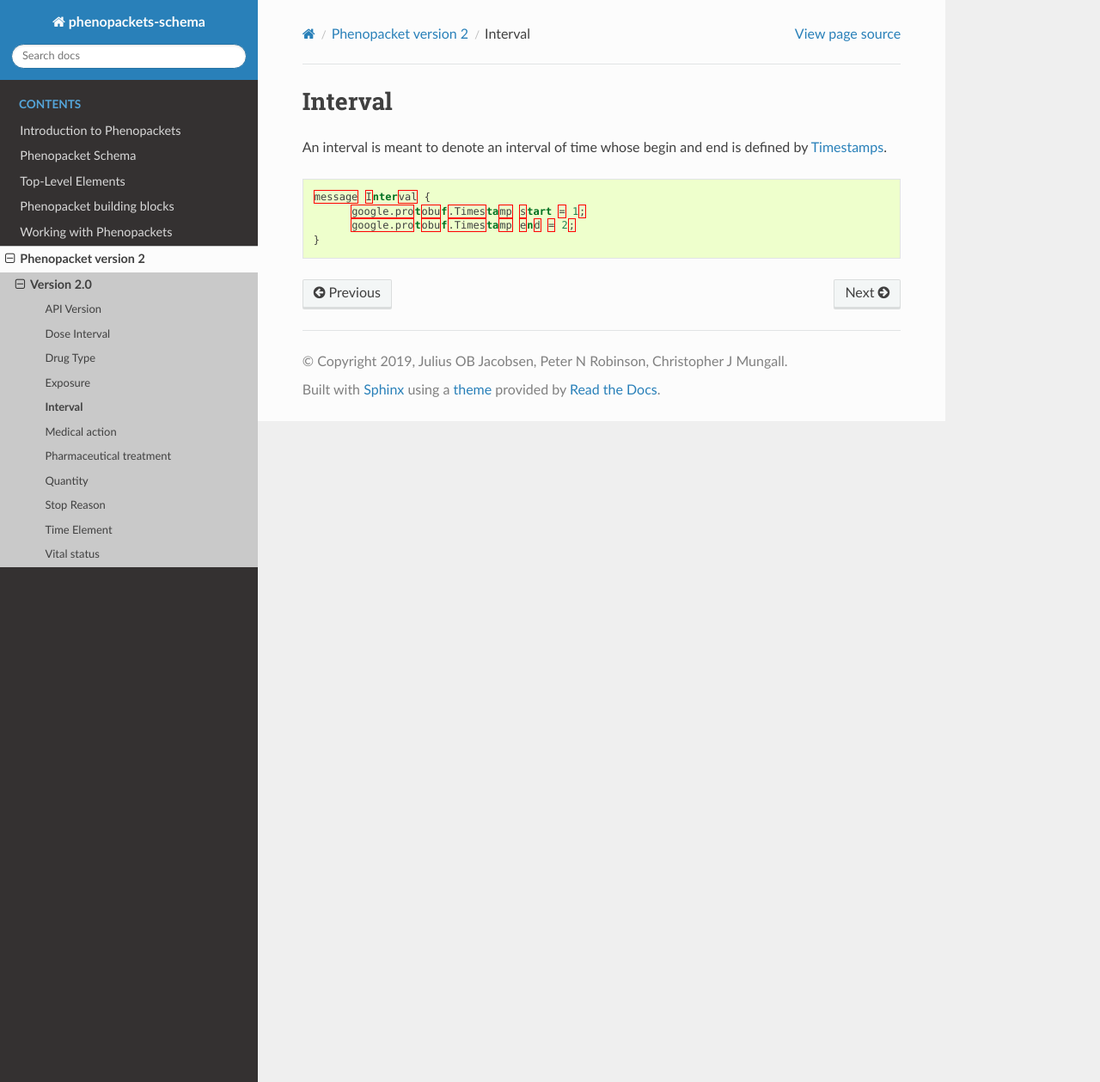
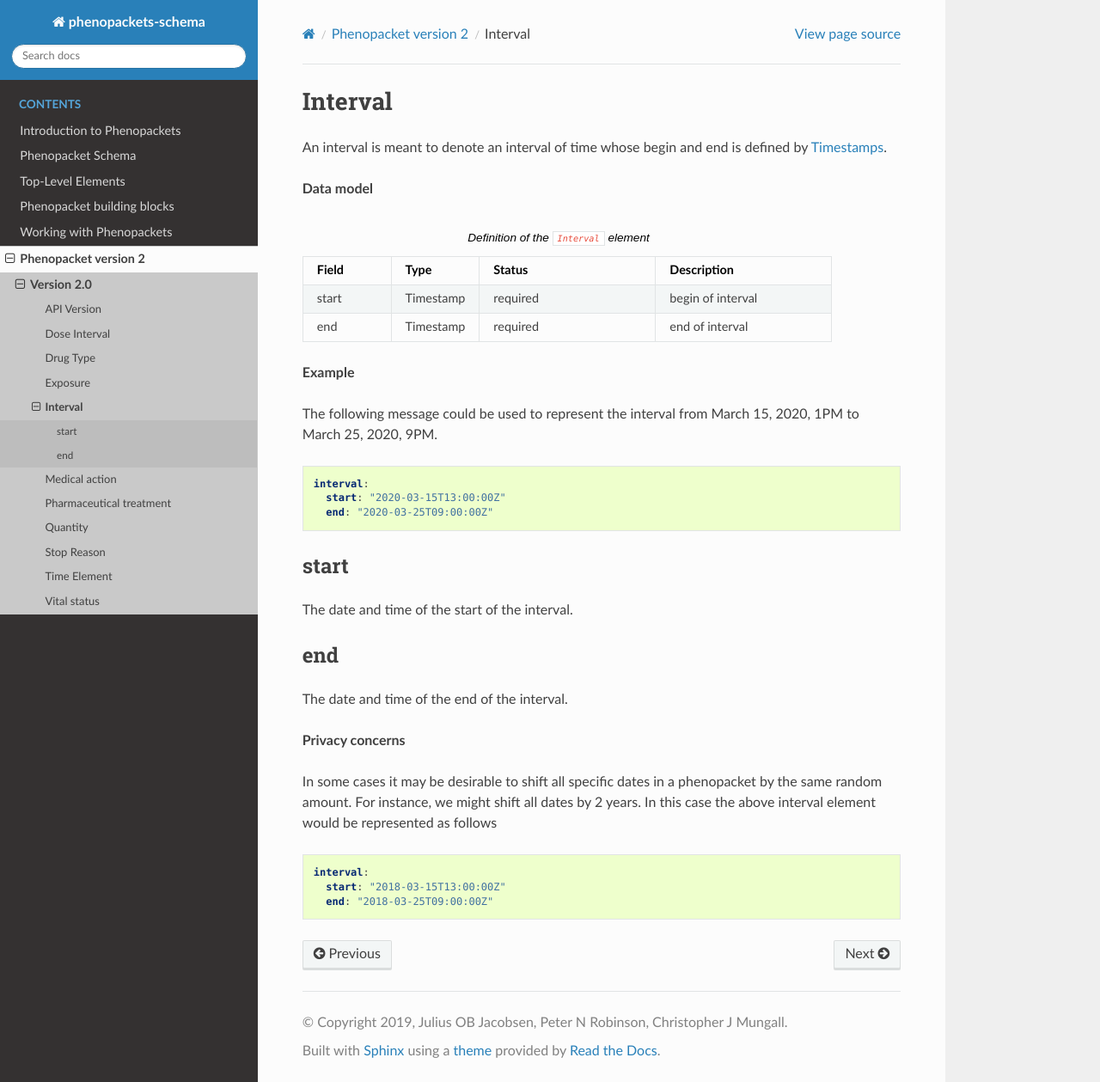
Before and after one commit to phenopackets/phenopacket-schema, a Sphinx documentation site: the page built from docs/interval.rst, in a window 1280 px wide and 1259 px high. Shown: the whole window at 86% size. Built offline with Sphinx 7.4.7 and the Read the Docs theme 2.0.0, drawn with Linux system fonts in a browser that asks for light colours.

Commit message:
revising dose-interval and interval documentation

```diff
--- a/docs/interval.rst
+++ b/docs/interval.rst
@@ -8,9 +8,56 @@ An interval is meant to denote an interval of time whose begin and end is define
 by `Timestamps <https://developers.google.com/protocol-buffers/docs/reference/java/com/google/protobuf/Timestamp>`_.
 
 
-.. code-block:: json
 
-  message Interval {
-        google.protobuf.Timestamp start = 1;
-        google.protobuf.Timestamp end = 2;
-  }
+
+**Data model**
+
+
+.. list-table:: Definition  of the ``Interval`` element
+   :widths: 25 25 50 50
+   :header-rows: 1
+
+   * - Field
+     - Type
+     - Status
+     - Description
+   * - start
+     - Timestamp
+     - required
+     - begin of interval
+   * - end
+     - Timestamp
+     - required
+     - end of interval
+
+
+**Example**
+
+The following message could be used to represent the
+interval from March 15, 2020, 1PM to March 25, 2020, 9PM.
+
+.. code-block:: yaml
+
+  interval:
+    start: "2020-03-15T13:00:00Z"
+    end: "2020-03-25T09:00:00Z"
+
+start
+~~~~~
+The date and time of the start of the interval.
+
+end
+~~~
+The date and time of the end of the interval.
+
+
+**Privacy concerns**
+
+In some cases it may be desirable to shift all specific dates in a phenopacket by the same random amount. For instance, we
+might shift all dates by 2 years. In this case the above interval element would be represented as follows
+
+.. code-block:: yaml
+
+  interval:
+    start: "2018-03-15T13:00:00Z"
+    end: "2018-03-25T09:00:00Z"
```
Also changed, not shown: docs/dose-interval.rst (+13 -9 lines).
